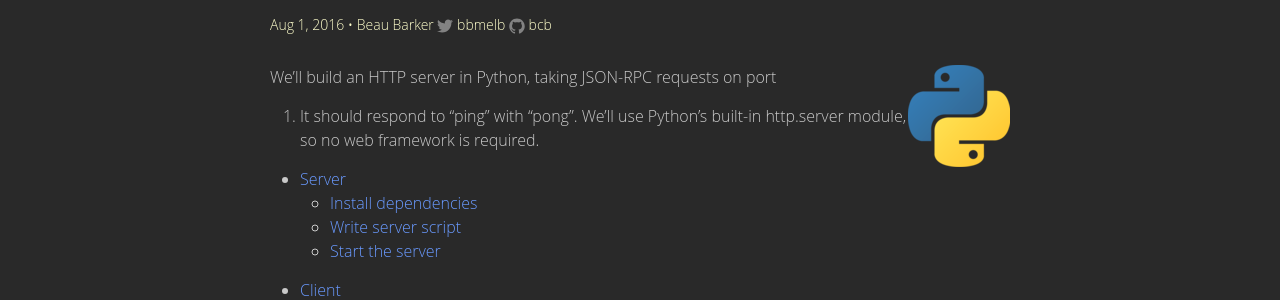
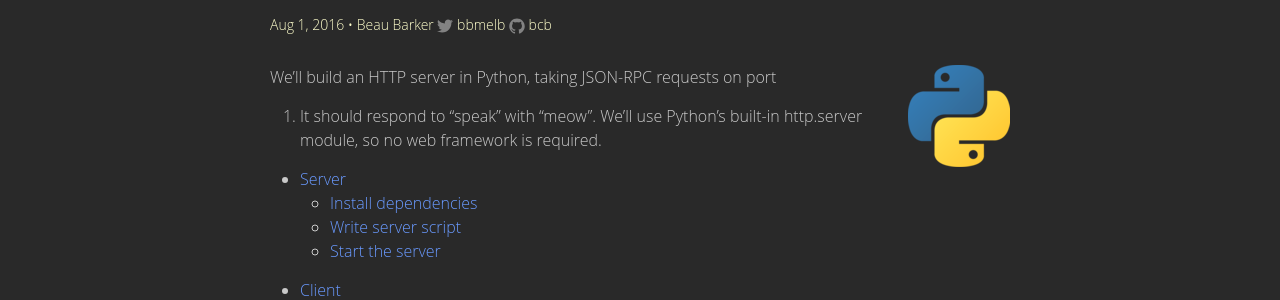
Before and after one commit to explodinglabs/explodinglabs.github.io, a Jekyll site: the page built from _json-rpc/httpserver.markdown, in a window 1280 px wide. Shown: the part 176-476 px from the top of the page. Built offline with Jekyll 4.4.1, drawn with Linux system fonts in a browser that asks for light colours; some web fonts are replaced.

Commit message:
Fix httpserver intro description

```diff
--- a/_json-rpc/httpserver.markdown
+++ b/_json-rpc/httpserver.markdown
@@ -9,7 +9,7 @@ permalink: /jsonrpc/httpserver
 </div>
 
 We'll build an HTTP server in Python, taking JSON-RPC requests on port
-5000. It should respond to "ping" with "pong". We'll use Python's built-in
+5000. It should respond to "speak" with "meow". We'll use Python's built-in
 http.server module, so no web framework is required.
 
 * TOC
```
